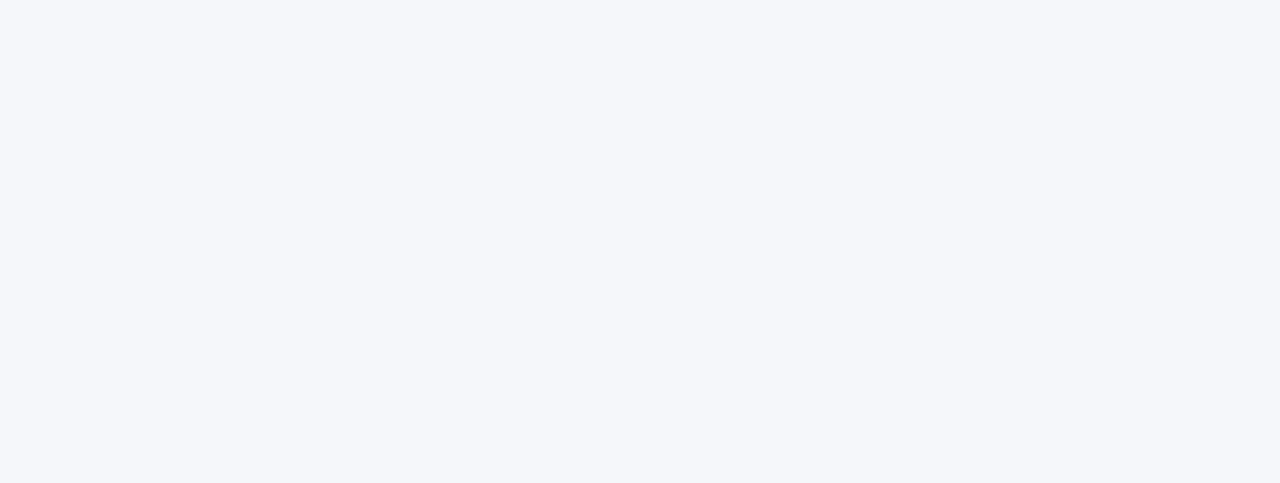
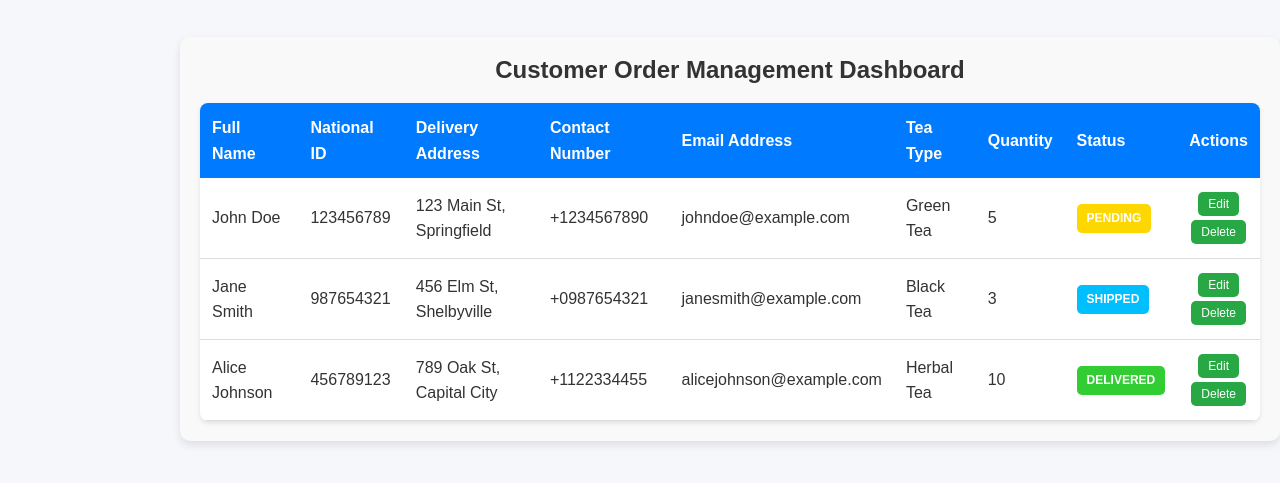
Before and after one commit to omethwithmal/ZenTea, a React (Vite) app in the folder zentea/: page /CustomerDash in a window 1280 px wide. Before the commit this address had no page. Shown: the part 161-644 px from the top of the page. Built offline with nearby package versions, Linux system fonts and the light colour scheme.

Commit message:
Today  Update

```diff
--- a/zentea/package.json
+++ b/zentea/package.json
@@ -8,6 +8,7 @@
     "build": "vite build",
     "lint": "eslint .",
     "preview": "vite preview"
+
   },
   "dependencies": {
     "@fortawesome/free-brands-svg-icons": "^6.7.2",
--- a/zentea/src/App.jsx
+++ b/zentea/src/App.jsx
@@ -20,7 +20,7 @@ import IT22090508_QRcode_Scanner_Page from "./components/QRCodeScanner/QRCodeSca
 import PaymentForm from "./components/Payment/Payment";
 import TeaOrderForm from "./components/Order/TeaOrderForm";
 import OrderManagementDashboard from "./components/OrderManagementDashboard/OrderManagementDashboard";
-
+import CustomerOrderDashboard from "./components/CustomerOrderDashBoard/CustomerOrderDashBoard";
 
 
 
@@ -50,6 +50,7 @@ function App() {
                 <Route path="/TeaOrderForm" element={<TeaOrderForm />} />
                 <Route path="/Payment" element={<PaymentForm />} />
                 <Route path="/Orderdash" element={<OrderManagementDashboard />} />
+                <Route path="/CustomerDash" element={<CustomerOrderDashboard />} />
 
 
 
--- /dev/null
+++ b/zentea/src/components/CustomerOrderDashBoard/CustomerOrderDashBoard.jsx
@@ -0,0 +1,166 @@
+import React from "react";
+
+const CustomerOrderManagement = () => {
+  // Sample data for the table
+  const orders = [
+    {
+      id: 1,
+      fullName: "John Doe",
+      nationalId: "123456789",
+      deliveryAddress: "123 Main St, Springfield",
+      contactNumber: "+1234567890",
+      email: "johndoe@example.com",
+      teaType: "Green Tea",
+      quantity: 5,
+      status: "Pending",
+    },
+    {
+      id: 2,
+      fullName: "Jane Smith",
+      nationalId: "987654321",
+      deliveryAddress: "456 Elm St, Shelbyville",
+      contactNumber: "+0987654321",
+      email: "janesmith@example.com",
+      teaType: "Black Tea",
+      quantity: 3,
+      status: "Shipped",
+    },
+    {
+      id: 3,
+      fullName: "Alice Johnson",
+      nationalId: "456789123",
+      deliveryAddress: "789 Oak St, Capital City",
+      contactNumber: "+1122334455",
+      email: "alicejohnson@example.com",
+      teaType: "Herbal Tea",
+      quantity: 10,
+      status: "Delivered",
+    },
+  ];
+
+  return (
+    <div style={styles.container}>
+      <h1 style={styles.heading}>Customer Order Management Dashboard</h1>
+      <table style={styles.table}>
+        <thead>
+          <tr style={styles.tableHeaderRow}>
+            <th style={styles.tableHeaderCell}>Full Name</th>
+            <th style={styles.tableHeaderCell}>National ID</th>
+            <th style={styles.tableHeaderCell}>Delivery Address</th>
+            <th style={styles.tableHeaderCell}>Contact Number</th>
+            <th style={styles.tableHeaderCell}>Email Address</th>
+            <th style={styles.tableHeaderCell}>Tea Type</th>
+            <th style={styles.tableHeaderCell}>Quantity</th>
+            <th style={styles.tableHeaderCell}>Status</th>
+            <th style={styles.tableHeaderCell}>Actions</th>
+          </tr>
+        </thead>
+        <tbody>
+          {orders.map((order) => (
+            <tr key={order.id} style={styles.tableRow}>
+              <td style={styles.tableCell}>{order.fullName}</td>
+              <td style={styles.tableCell}>{order.nationalId}</td>
+              <td style={styles.tableCell}>{order.deliveryAddress}</td>
+              <td style={styles.tableCell}>{order.contactNumber}</td>
+              <td style={styles.tableCell}>{order.email}</td>
+              <td style={styles.tableCell}>{order.teaType}</td>
+              <td style={styles.tableCell}>{order.quantity}</td>
+              <td style={styles.tableCell}>
+                <span
+                  style={{
+                    ...styles.status,
+                    backgroundColor:
+                      order.status === "Pending"
+                        ? "#FFD700"
+                        : order.status === "Shipped"
+                        ? "#00BFFF"
+                        : "#32CD32",
+                    color: "#fff",
+                    padding: "5px 10px",
+                    borderRadius: "5px",
+                  }}
+                >
+                  {order.status}
+                </span>
+              </td>
+              <td style={styles.tableCell}>
+                {/* Stack Edit and Delete buttons vertically */}
+                <div style={styles.actionContainer}>
+                  <button style={styles.actionButton}>Edit</button>
+                  <button style={styles.actionButton}>Delete</button>
+                </div>
+              </td>
+            </tr>
+          ))}
+        </tbody>
+      </table>
+    </div>
+  );
+};
+
+// Inline CSS styles
+const styles = {
+  container: {
+    fontFamily: "Arial, sans-serif",
+    padding: "20px",
+    maxWidth: "1200px",
+    margin: "0 auto",
+    backgroundColor: "#f9f9f9",
+    borderRadius: "10px",
+    boxShadow: "0 4px 8px rgba(0, 0, 0, 0.1)",
+    marginLeft:'180px',
+  },
+  heading: {
+    textAlign: "center",
+    color: "#333",
+    marginBottom: "20px",
+    fontSize: "24px",
+  },
+  table: {
+    width: "100%",
+    borderCollapse: "collapse",
+    backgroundColor: "#fff",
+    borderRadius: "8px",
+    overflow: "hidden",
+    boxShadow: "0 2px 4px rgba(0, 0, 0, 0.1)",
+  },
+  tableHeaderRow: {
+    backgroundColor: "#007BFF",
+    color: "#fff",
+    textAlign: "left",
+  },
+  tableHeaderCell: {
+    padding: "12px",
+    fontWeight: "bold",
+  },
+  tableRow: {
+    borderBottom: "1px solid #ddd",
+  },
+  tableCell: {
+    padding: "12px",
+    textAlign: "left",
+  },
+  status: {
+    display: "inline-block",
+    fontWeight: "bold",
+    fontSize: "12px",
+    textTransform: "uppercase",
+  },
+  actionButton: {
+    padding: "5px 10px",
+    backgroundColor: "#28a745", // Green color
+    color: "#fff",
+    border: "none",
+    borderRadius: "5px",
+    cursor: "pointer",
+    fontSize: "12px",
+    margin: "2px 0", // Add spacing between buttons
+  },
+  actionContainer: {
+    display: "flex",
+    flexDirection: "column", // Stack buttons vertically
+    alignItems: "center", // Center-align buttons horizontally
+  },
+};
+
+export default CustomerOrderManagement;
```
Also changed, not shown: package.json (added, +21 -0 lines), 1 other file (tests, documents, lock files or other folders).
